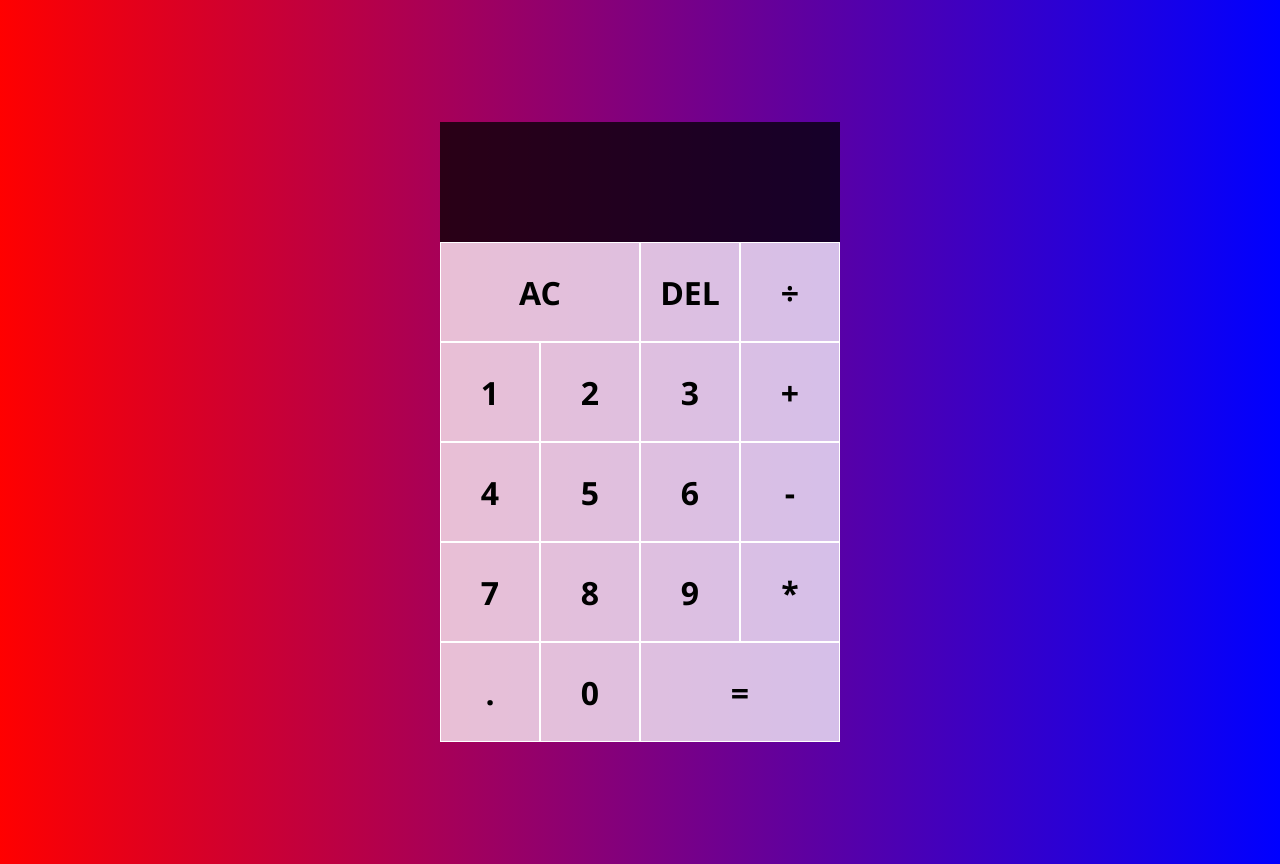
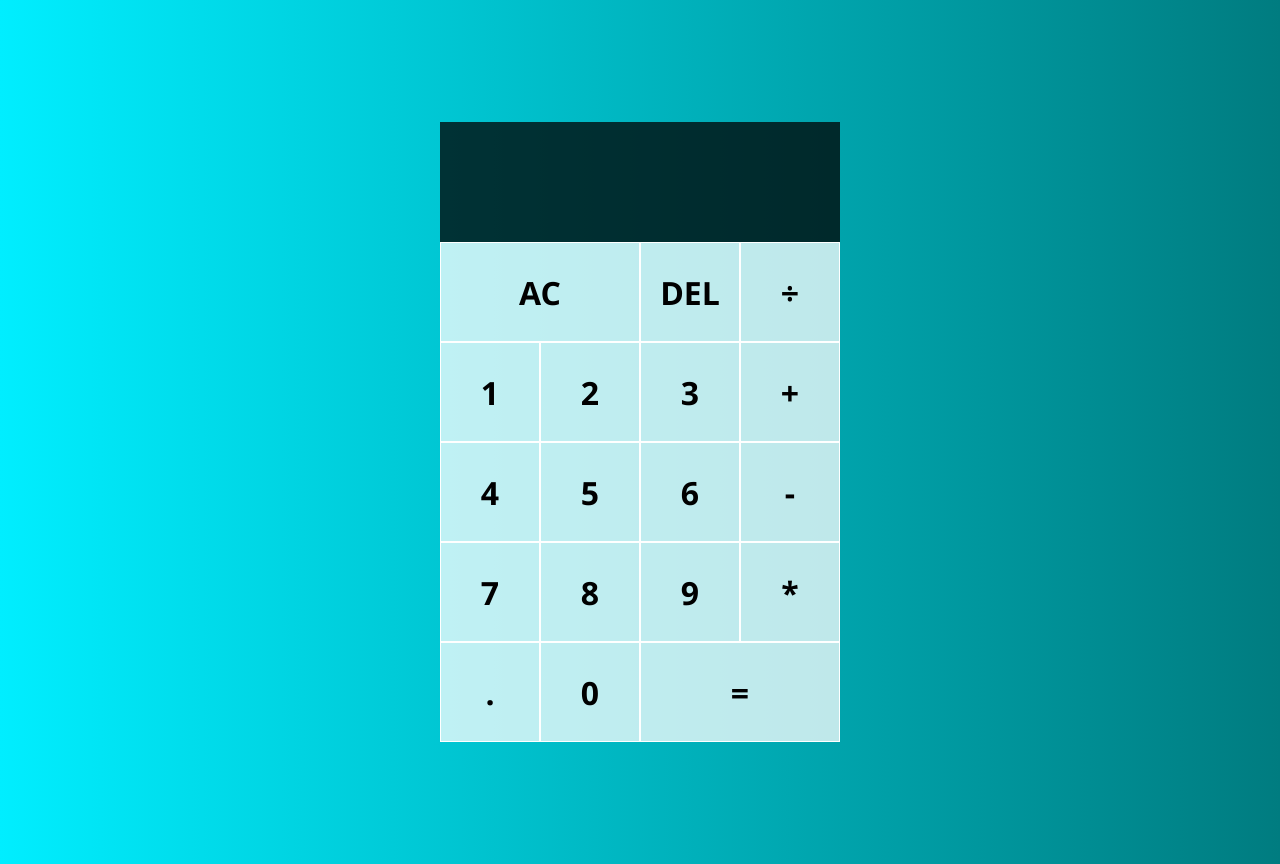
Before and after one commit to shreyasl10/Graphical-Calculator, a plain HTML site: page index.html in a window 1280 px wide. Drawn offline with Linux system fonts and the light colour scheme.

Commit message:
Update style.css

```diff
--- a/style.css
+++ b/style.css
@@ -8,7 +8,7 @@
 body {
   margin: 0;
   padding: 0;
-  background: linear-gradient(to left, blue, red);
+  background: linear-gradient(to right, rgb(0, 238, 255), rgb(0, 124, 128));
 }
 .calculator-body {
   margin: 2em;
```
